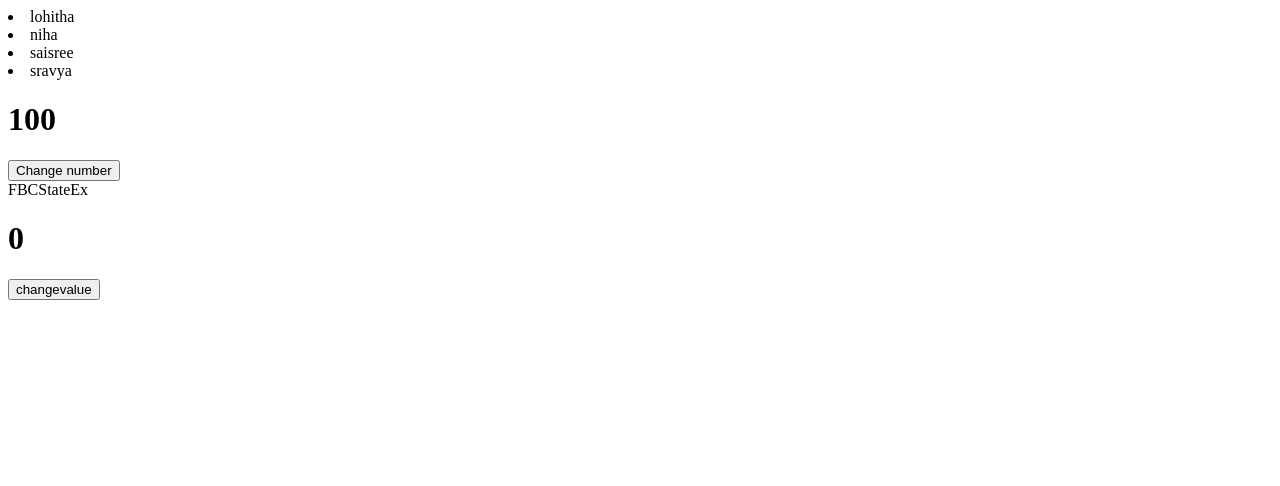
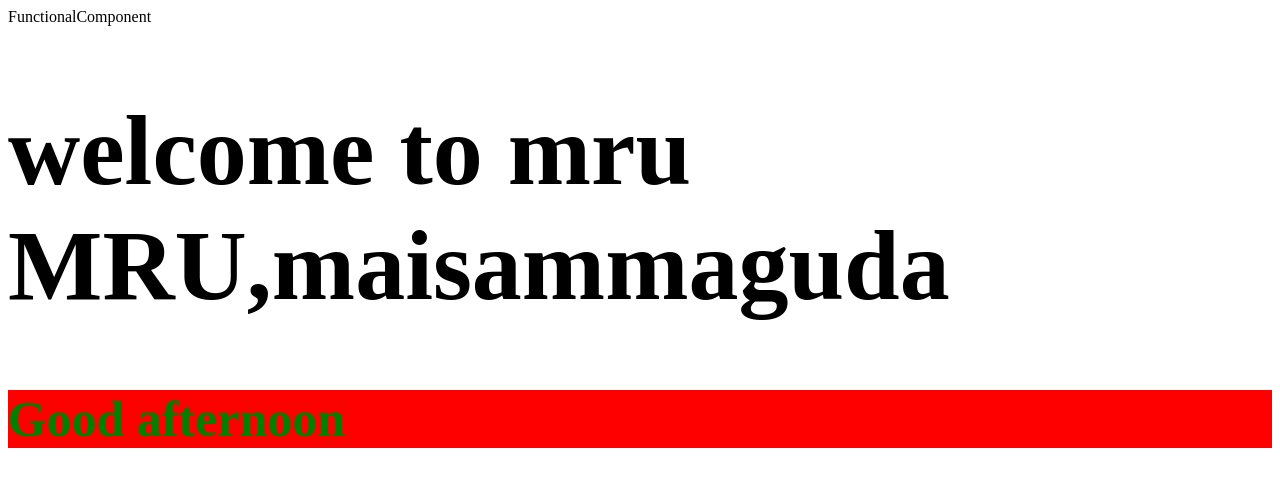
Before and after one commit to LohithaReddy08/react.js, a React (Create React App) app: page / in a window 1280 px wide. Shown: the top 486 px of the page. Built offline with nearby package versions, Linux system fonts and the light colour scheme.

Commit message:
training

```diff
--- a/src/App.js
+++ b/src/App.js
@@ -62,15 +62,31 @@
 //    )
 //   }
 // }
+// import React from 'react'
+// import CBCStateEx from './stateexample/CBCStateEx'
+// import FBCStateEx from './stateexample/FBCStateEx'
+
+// const App = () => {
+//   return (
+//     <div>
+//       <CBCStateEx/>
+//       <FBCStateEx/>
+//     </div>
+//   )
+// }
+// export default App
+
 import React from 'react'
-import CBCStateEx from './stateexample/CBCStateEx'
-import FBCStateEx from './stateexample/FBCStateEx'
+// import CBCStateEX from './StateExample/CBCStateEX'
+// import FBCStateEX from './StateExample/FBCStateEX'
+import FunctionalComponent from './components/FunctionalComponent'
 
 const App = () => {
   return (
     <div>
-      <CBCStateEx/>
-      <FBCStateEx/>
+      <FunctionalComponent clgName='MRU' area='maisammaguda'/>
+
+      {/* <FBCStateEX/> */}
     </div>
   )
 }
--- /dev/null
+++ b/src/components/FunctionalComponent.js
@@ -0,0 +1,19 @@
+import React from 'react'
+import './styles.css'
+
+export const FunctionalComponent = (props) => {
+    console.log(props);
+    let applyStyle = props.apply ? 'heading':''
+    let inlineStyle = {
+        color:'green',
+        backgroundColor: 'red',
+        fontSize:'50px'
+    }
+  return (
+    <div>FunctionalComponent
+       <h1 class={'${applyStyle} font-style'}>welcome to mru {props.clgName},{props.area}</h1>
+       <h2 style={inlineStyle}>Good afternoon</h2>
+    </div>
+  )
+}
+export default FunctionalComponent
--- /dev/null
+++ b/src/components/Styles.css
@@ -0,0 +1,8 @@
+.heading{
+    color: brown;
+    background-color: blueviolet;
+}
+.font-style{
+    font-size: 100px;
+    font-family: 'Times New Roman', Times, serif;
+}
```
Also changed, not shown: src/notes.txt.
